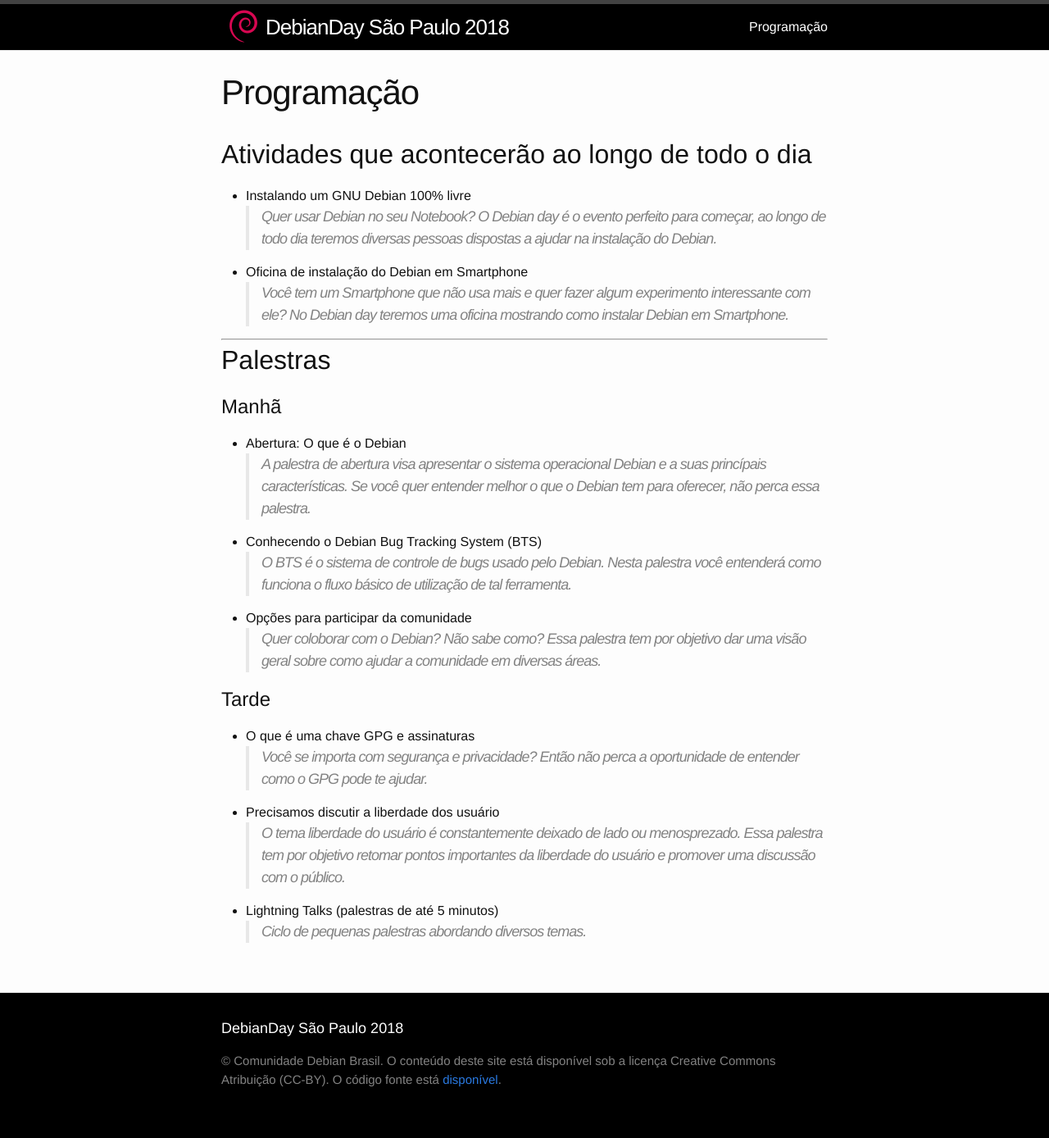
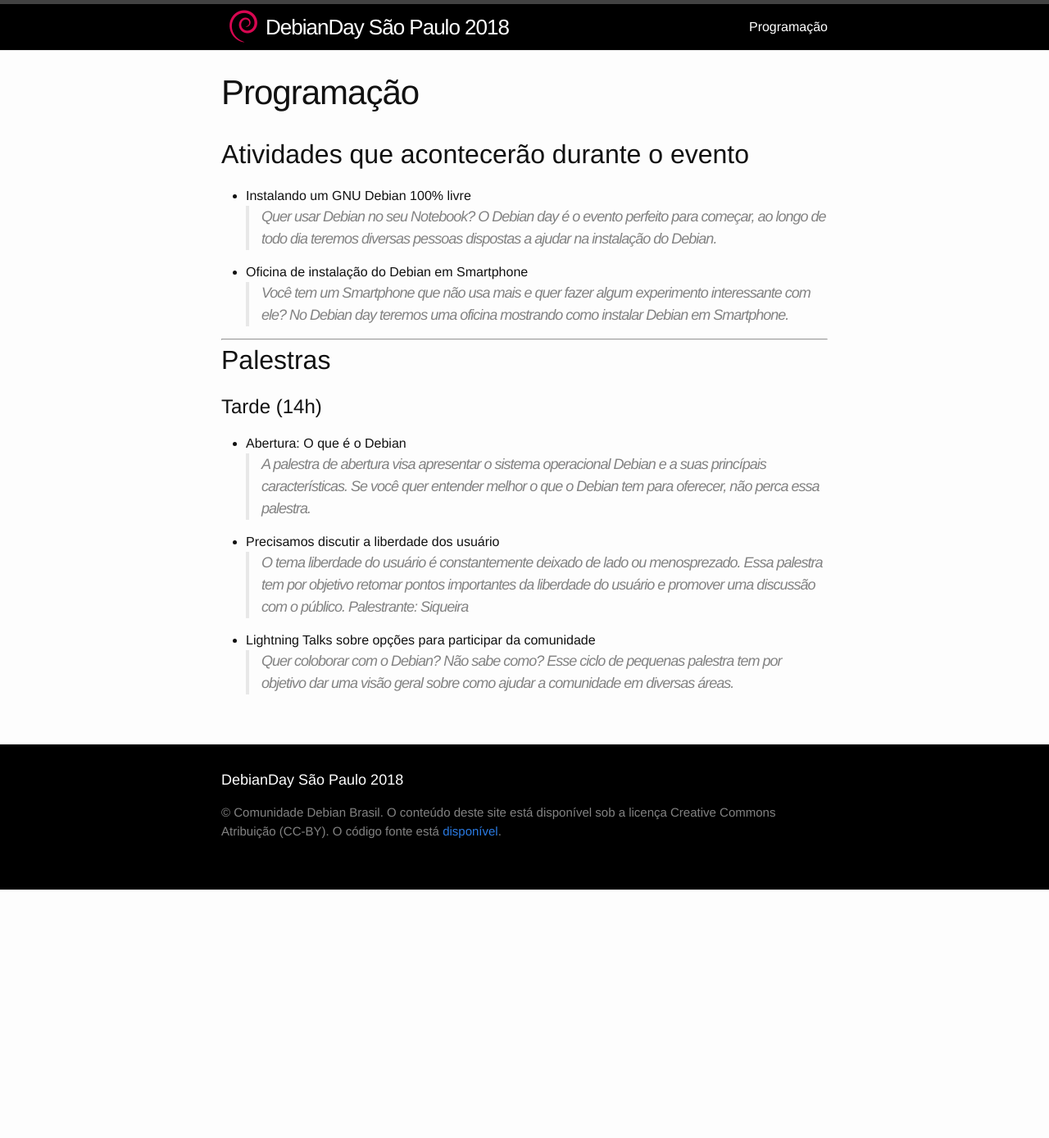
Before and after one commit to lucaskanashiro/debianday-website, a Jekyll site: the page built from schedule.md, in a window 1280 px wide. Shown: the whole page at 82% size. Built offline with Jekyll 4.4.1, drawn with Linux system fonts in a browser that asks for light colours; after the commit the page ends 1085 px from its top, so only the background shows below that.

Commit message:
Programação para tarde

```diff
--- a/schedule.md
+++ b/schedule.md
@@ -4,7 +4,7 @@
 permalink: /schedule/
 ---
 
-## Atividades que acontecerão ao longo de todo o dia
+## Atividades que acontecerão durante o evento
 
 * Instalando um GNU Debian 100% livre
 > Quer usar Debian no seu Notebook? O
@@ -18,31 +18,19 @@
 ---
 ## Palestras
 
-# Manhã
+# Tarde (14h)
 
 * Abertura: O que é o Debian
 > A palestra de abertura visa apresentar o sistema operacional Debian e a suas
   princípais características. Se você quer entender melhor o que o Debian
   tem para oferecer, não perca essa palestra.
 
-* Conhecendo o Debian Bug Tracking System (BTS)
-> O BTS é o sistema de controle de bugs usado pelo Debian. Nesta palestra você
-  entenderá como funciona o fluxo básico de utilização de tal ferramenta.
-
-* Opções para participar da comunidade
-> Quer coloborar com o Debian? Não sabe como? Essa palestra tem por objetivo
-  dar uma visão geral sobre como ajudar a comunidade em diversas áreas.
-
-# Tarde
-
-* O que é uma chave GPG e assinaturas
-> Você se importa com segurança e privacidade? Então não perca a oportunidade
-  de entender como o GPG pode te ajudar.
-
 * Precisamos discutir a liberdade dos usuário
 > O tema liberdade do usuário é constantemente deixado de lado ou menosprezado.
   Essa palestra tem por objetivo retomar pontos importantes da liberdade do
-  usuário e promover uma discussão com o público.
+  usuário e promover uma discussão com o público. Palestrante: Siqueira
 
-* Lightning Talks (palestras de até 5 minutos)
-> Ciclo de pequenas palestras abordando diversos temas.
+* Lightning Talks sobre opções para participar da comunidade
+> Quer coloborar com o Debian? Não sabe como? Esse ciclo de pequenas palestra
+  tem por objetivo dar uma visão geral sobre como ajudar a comunidade em
+  diversas áreas.
```
